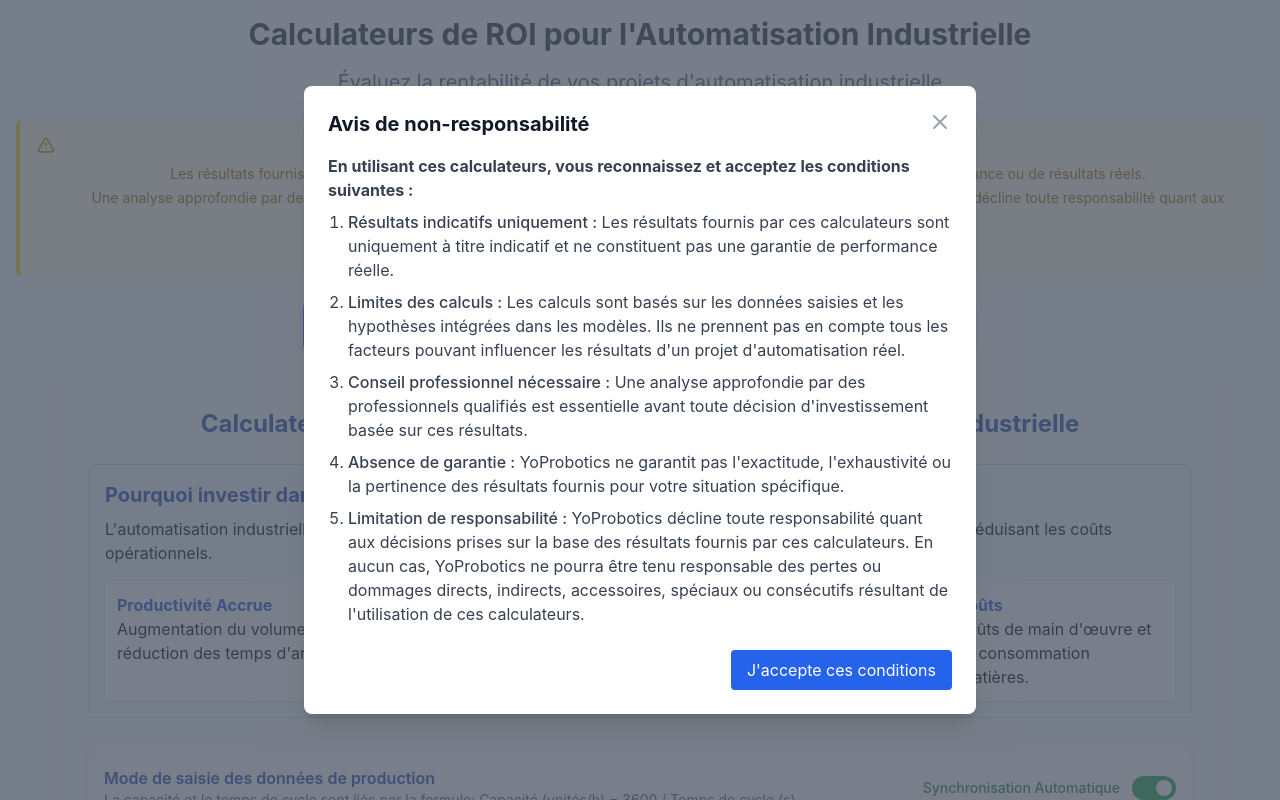
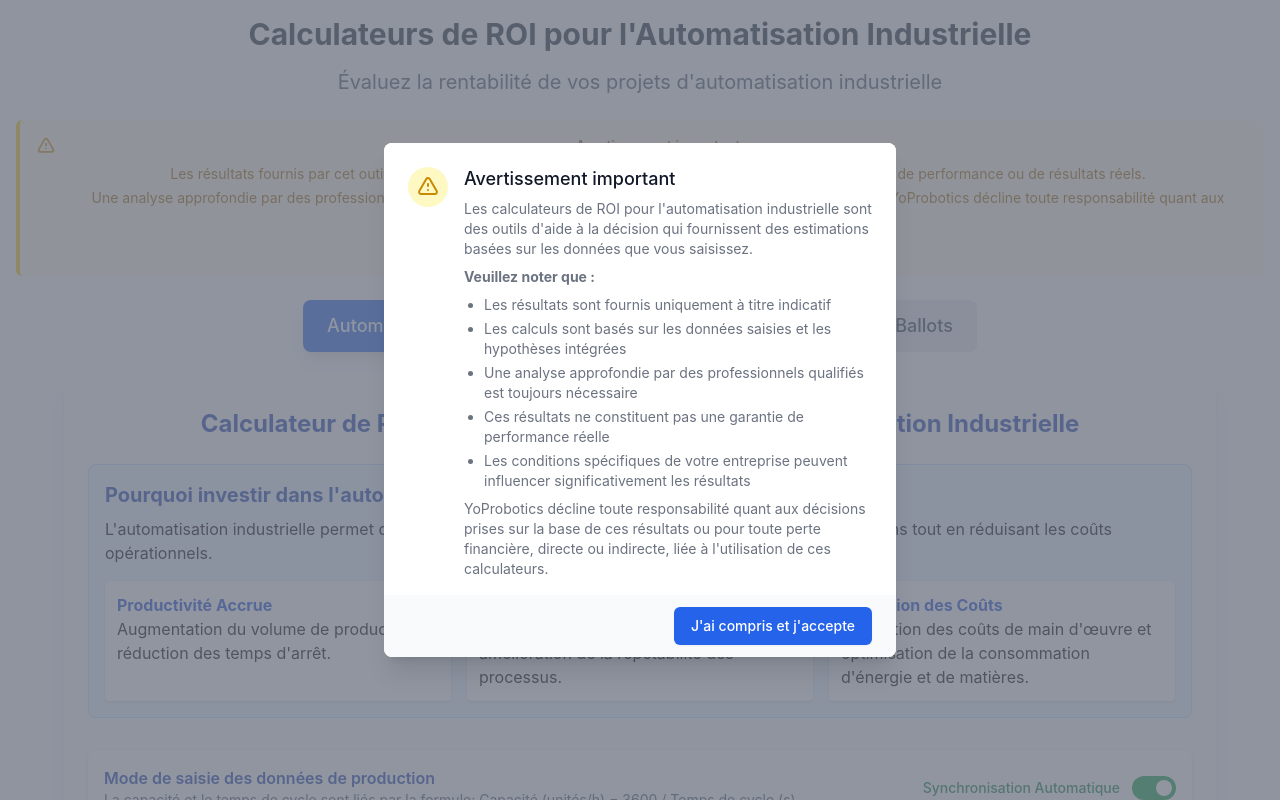
Before and after one commit to yoprobotics/calculateurs-roi-automation, a React (Create React App) app: page / in a window 1280 px wide. Shown: the top 800 px of the page. Built offline with nearby package versions, Linux system fonts and the light colour scheme.

Commit message:
Ajout du composant DisclaimerModal pour le consentement explicite

```diff
--- a/src/components/DisclaimerModal.jsx
+++ b/src/components/DisclaimerModal.jsx
@@ -19,43 +19,54 @@ const DisclaimerModal = () => {
   if (!isOpen) return null;
 
   return (
-    <div className="fixed inset-0 bg-gray-600 bg-opacity-75 flex items-center justify-center z-50 p-4">
-      <div className="bg-white rounded-lg shadow-xl max-w-2xl w-full max-h-[90vh] overflow-y-auto">
-        <div className="p-6">
-          <div className="flex items-start justify-between mb-4">
-            <h2 className="text-xl font-bold text-gray-900">Avis de non-responsabilité</h2>
+    <div className="fixed inset-0 z-50 overflow-y-auto">
+      <div className="flex items-center justify-center min-h-screen pt-4 px-4 pb-20 text-center sm:block sm:p-0">
+        <div className="fixed inset-0 transition-opacity" aria-hidden="true">
+          <div className="absolute inset-0 bg-gray-500 opacity-75"></div>
+        </div>
+
+        <span className="hidden sm:inline-block sm:align-middle sm:h-screen" aria-hidden="true">&#8203;</span>
+
+        <div className="inline-block align-bottom bg-white rounded-lg text-left overflow-hidden shadow-xl transform transition-all sm:my-8 sm:align-middle sm:max-w-lg sm:w-full">
+          <div className="bg-white px-4 pt-5 pb-4 sm:p-6 sm:pb-4">
+            <div className="sm:flex sm:items-start">
+              <div className="mx-auto flex-shrink-0 flex items-center justify-center h-12 w-12 rounded-full bg-yellow-100 sm:mx-0 sm:h-10 sm:w-10">
+                <svg className="h-6 w-6 text-yellow-600" fill="none" viewBox="0 0 24 24" stroke="currentColor">
+                  <path strokeLinecap="round" strokeLinejoin="round" strokeWidth="2" d="M12 9v2m0 4h.01m-6.938 4h13.856c1.54 0 2.502-1.667 1.732-3L13.732 4c-.77-1.333-2.694-1.333-3.464 0L3.34 16c-.77 1.333.192 3 1.732 3z" />
+                </svg>
+              </div>
+              <div className="mt-3 text-center sm:mt-0 sm:ml-4 sm:text-left">
+                <h3 className="text-lg leading-6 font-medium text-gray-900">
+                  Avertissement important
+                </h3>
+                <div className="mt-2">
+                  <p className="text-sm text-gray-500 mb-2">
+                    Les calculateurs de ROI pour l'automatisation industrielle sont des outils d'aide à la décision qui fournissent des estimations basées sur les données que vous saisissez.
+                  </p>
+                  <p className="text-sm text-gray-500 mb-2">
+                    <strong>Veuillez noter que :</strong>
+                  </p>
+                  <ul className="list-disc pl-5 text-sm text-gray-500 mb-2 space-y-1">
+                    <li>Les résultats sont fournis uniquement à titre indicatif</li>
+                    <li>Les calculs sont basés sur les données saisies et les hypothèses intégrées</li>
+                    <li>Une analyse approfondie par des professionnels qualifiés est toujours nécessaire</li>
+                    <li>Ces résultats ne constituent pas une garantie de performance réelle</li>
+                    <li>Les conditions spécifiques de votre entreprise peuvent influencer significativement les résultats</li>
+                  </ul>
+                  <p className="text-sm text-gray-500">
+                    YoProbotics décline toute responsabilité quant aux décisions prises sur la base de ces résultats ou pour toute perte financière, directe ou indirecte, liée à l'utilisation de ces calculateurs.
+                  </p>
+                </div>
+              </div>
+            </div>
+          </div>
+          <div className="bg-gray-50 px-4 py-3 sm:px-6 sm:flex sm:flex-row-reverse">
             <button
+              type="button"
+              className="w-full inline-flex justify-center rounded-md border border-transparent shadow-sm px-4 py-2 bg-blue-600 text-base font-medium text-white hover:bg-blue-700 focus:outline-none focus:ring-2 focus:ring-offset-2 focus:ring-blue-500 sm:ml-3 sm:w-auto sm:text-sm"
               onClick={acceptDisclaimer}
-              className="text-gray-400 hover:text-gray-500"
             >
-              <svg className="h-6 w-6" fill="none" viewBox="0 0 24 24" stroke="currentColor">
-                <path strokeLinecap="round" strokeLinejoin="round" strokeWidth="2" d="M6 18L18 6M6 6l12 12" />
-              </svg>
-            </button>
-          </div>
-
-          <div className="prose prose-sm text-gray-700 mb-6">
-            <p className="font-bold mb-2">En utilisant ces calculateurs, vous reconnaissez et acceptez les conditions suivantes :</p>
-
-            <ol className="list-decimal pl-5 space-y-2">
-              <li><span className="font-medium">Résultats indicatifs uniquement :</span> Les résultats fournis par ces calculateurs sont uniquement à titre indicatif et ne constituent pas une garantie de performance réelle.</li>
-
-              <li><span className="font-medium">Limites des calculs :</span> Les calculs sont basés sur les données saisies et les hypothèses intégrées dans les modèles. Ils ne prennent pas en compte tous les facteurs pouvant influencer les résultats d'un projet d'automatisation réel.</li>
-
-              <li><span className="font-medium">Conseil professionnel nécessaire :</span> Une analyse approfondie par des professionnels qualifiés est essentielle avant toute décision d'investissement basée sur ces résultats.</li>
-
-              <li><span className="font-medium">Absence de garantie :</span> YoProbotics ne garantit pas l'exactitude, l'exhaustivité ou la pertinence des résultats fournis pour votre situation spécifique.</li>
-
-              <li><span className="font-medium">Limitation de responsabilité :</span> YoProbotics décline toute responsabilité quant aux décisions prises sur la base des résultats fournis par ces calculateurs. En aucun cas, YoProbotics ne pourra être tenu responsable des pertes ou dommages directs, indirects, accessoires, spéciaux ou consécutifs résultant de l'utilisation de ces calculateurs.</li>
-            </ol>
-          </div>
-
-          <div className="flex justify-end">
-            <button
-              onClick={acceptDisclaimer}
-              className="px-4 py-2 bg-blue-600 text-white rounded hover:bg-blue-700 focus:outline-none focus:ring-2 focus:ring-offset-2 focus:ring-blue-500"
-            >
-              J'accepte ces conditions
+              J'ai compris et j'accepte
             </button>
           </div>
         </div>
```
